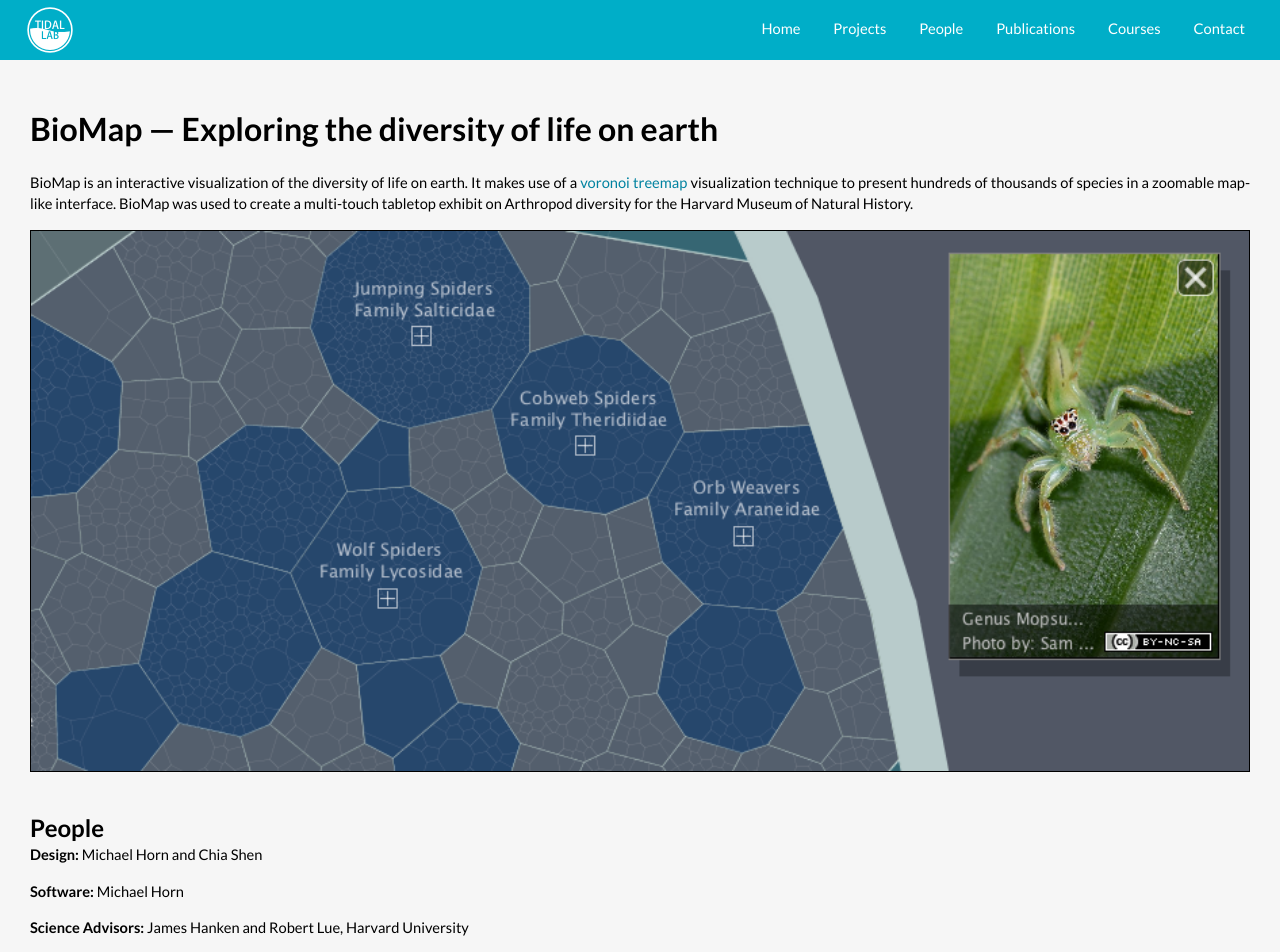
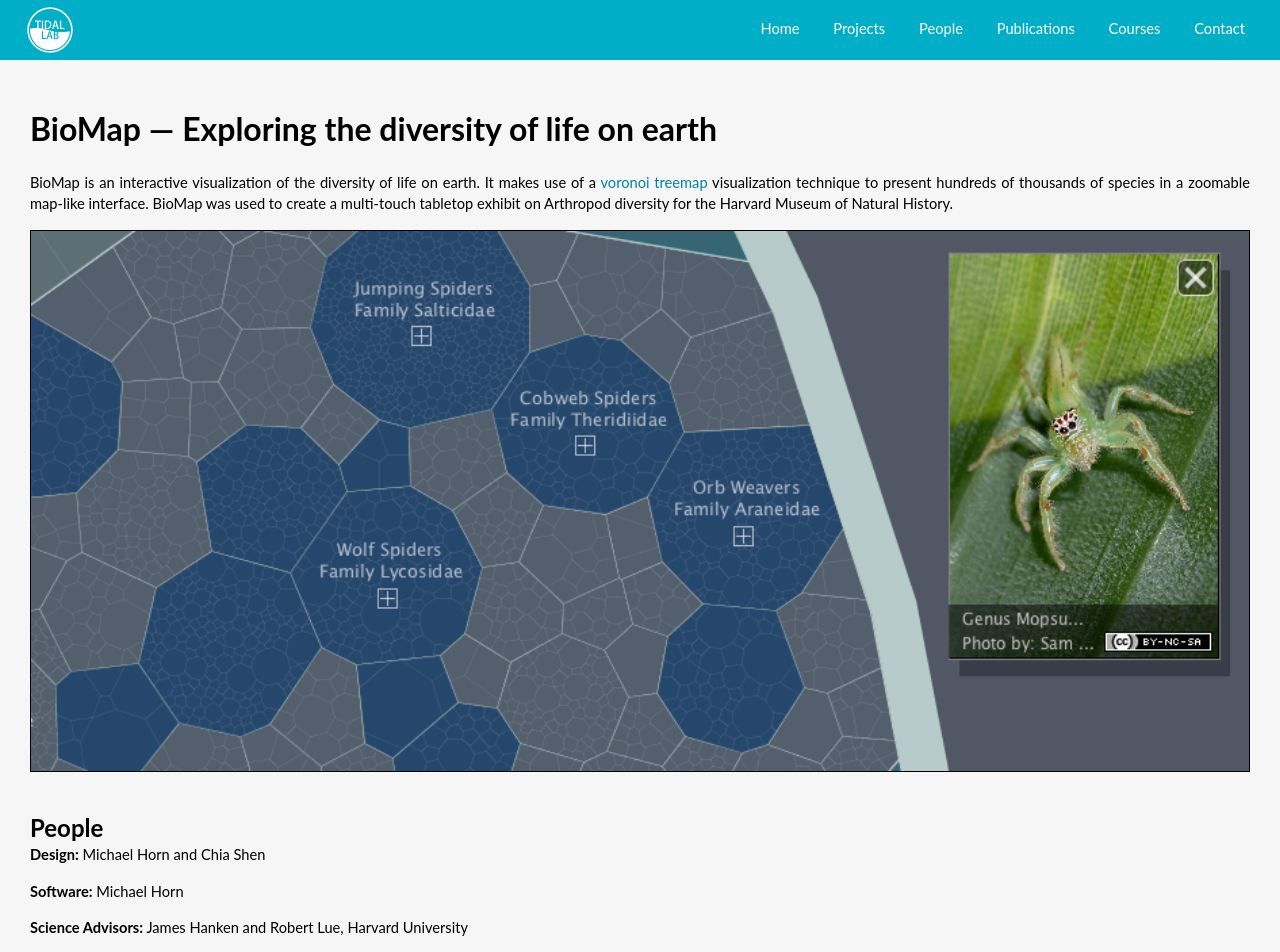
Before and after one commit to TIDAL-Lab/TIDALWeb, a Django app: template tidalweb/templates/biomap.html in a window 1280 px wide. Shown: the top 952 px of the page. Run offline with Django 3.2, Linux system fonts and the light colour scheme; the template is opened without the code that fills it, so the values that code supplies are empty.

Commit message:
changed base font

```diff
--- a/tidalweb/templates/base-mini.html
+++ b/tidalweb/templates/base-mini.html
@@ -10,7 +10,7 @@
   {% load static %}
   {% load staticfiles %}
 
-  <link href='http://fonts.googleapis.com/css?family=Lato:400,400italic,700,700italic' rel='stylesheet' type='text/css'>
+  <link rel="stylesheet" href="{% static 'css/fonts.css' %}">
   <link rel="stylesheet" href="{% static 'css/tidal.css' %}">
   <link rel="stylesheet" href="{% static 'css/jquery.bxslider.css' %}">
   <link rel="shortcut icon" href="{% static 'images/favicon/favicon.ico' %}">
```
